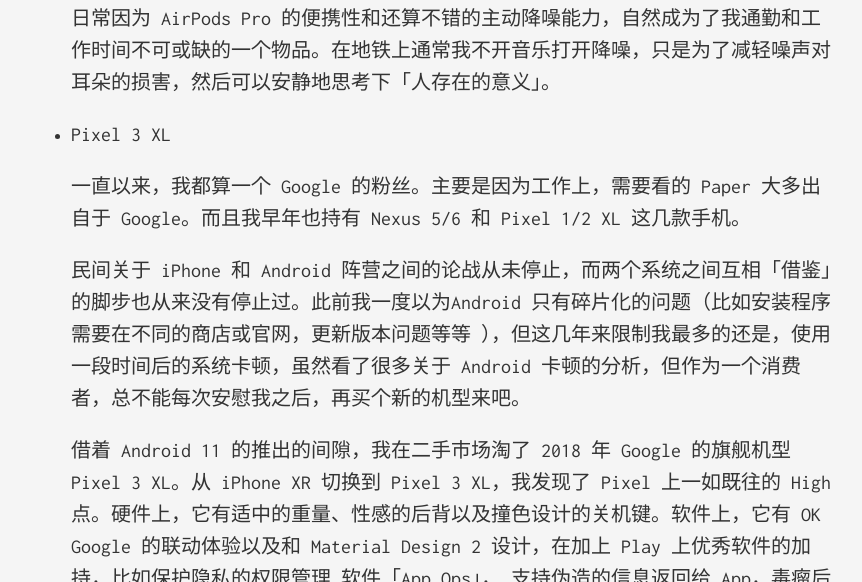
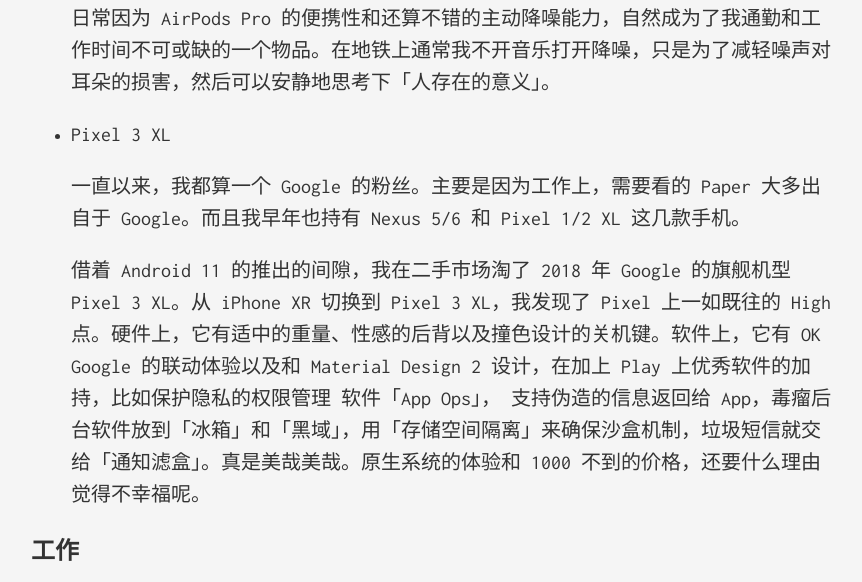
Before and after one commit to TeaPoly/TeaPoly.github.io, a Jekyll site: the page built from _posts/2021-01-07-goods.markdown, in a window 1280 px wide and 900 px high, scrolled down 2089 px, cut to the strip 0-582 px from the top of the window. Shown: the whole strip, without its empty margins (209-1071 px from the left). Built offline with Jekyll 4.4.1, drawn with Linux system fonts in a browser that asks for light colours; part of the change alters nothing that is shown.

```diff
--- a/_posts/2021-01-07-goods.markdown
+++ b/_posts/2021-01-07-goods.markdown
@@ -2,7 +2,7 @@
 layout: post
 title:  "2020 年带来幸福感的好物"
 subtitle: "相见恨晚的好东西"
-date:   2021-01-07 23:00:45
+date:   2021-01-09 10:00:45
 categories: [life]
 ---
 
@@ -30,8 +30,6 @@ categories: [life]
 - Pixel 3 XL
 
   一直以来，我都算一个 Google 的粉丝。主要是因为工作上，需要看的 Paper 大多出自于 Google。而且我早年也持有 Nexus 5/6 和 Pixel 1/2 XL 这几款手机。
-
-  民间关于 iPhone 和 Android 阵营之间的论战从未停止，而两个系统之间互相「借鉴」的脚步也从来没有停止过。此前我一度以为Android  只有碎片化的问题（比如安装程序需要在不同的商店或官网，更新版本问题等等 ），但这几年来限制我最多的还是，使用 一段时间后的系统卡顿，虽然看了很多关于 Android 卡顿的分析，但作为一个消费者，总不能每次安慰我之后，再买个新的机型来吧。
 
   借着 Android 11 的推出的间隙，我在二手市场淘了 2018 年 Google 的旗舰机型 Pixel 3 XL。从 iPhone XR 切换到 Pixel 3 XL，我发现了 Pixel 上一如既往的 High 点。硬件上，它有适中的重量、性感的后背以及撞色设计的关机键。软件上，它有 OK Google 的联动体验以及和 Material Design 2 设计，在加上 Play 上优秀软件的加持，比如保护隐私的权限管理 软件「App Ops」， 支持伪造的信息返回给 App，毒瘤后台软件放到「冰箱」和「黑域」，用「存储空间隔离」来确保沙盒机制，垃圾短信就交给「通知滤盒」。真是美哉美哉。原生系统的体验和 1000 不到的价格，还要什么理由觉得不幸福呢。
 
```
